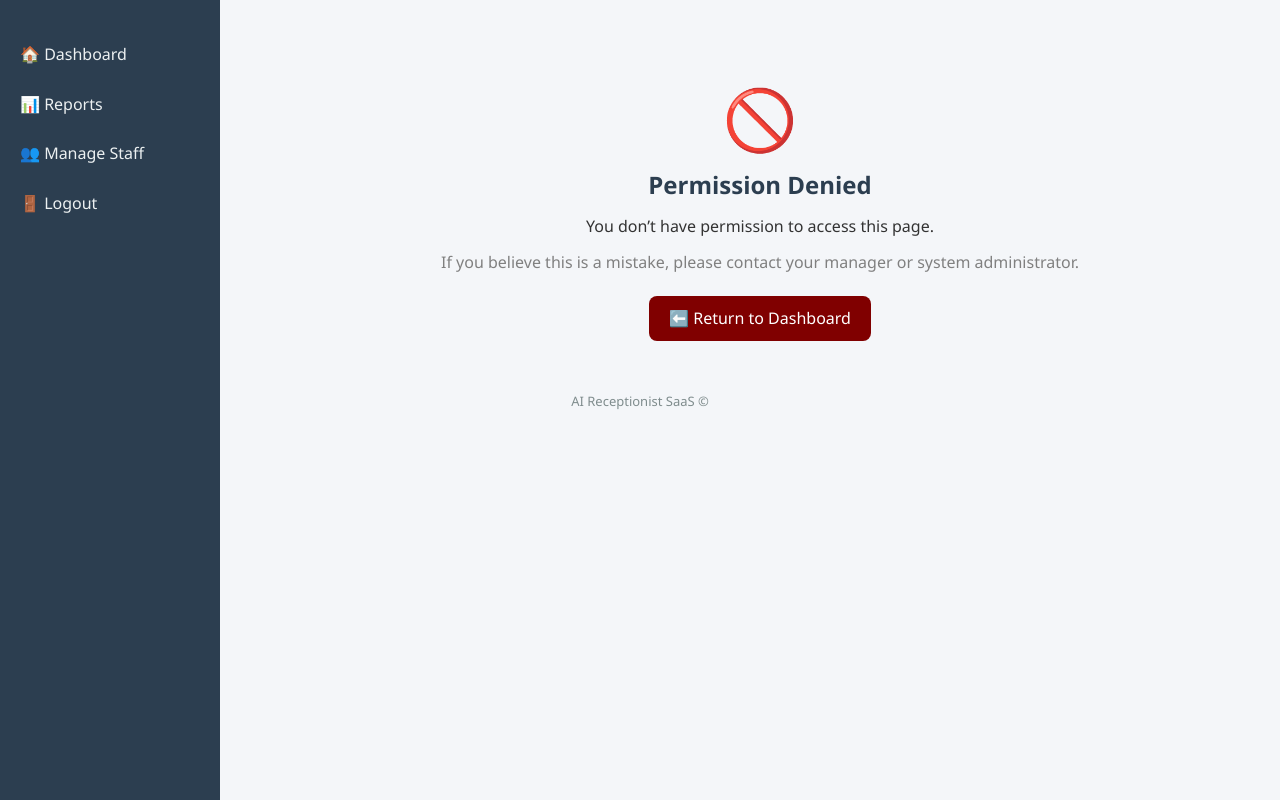
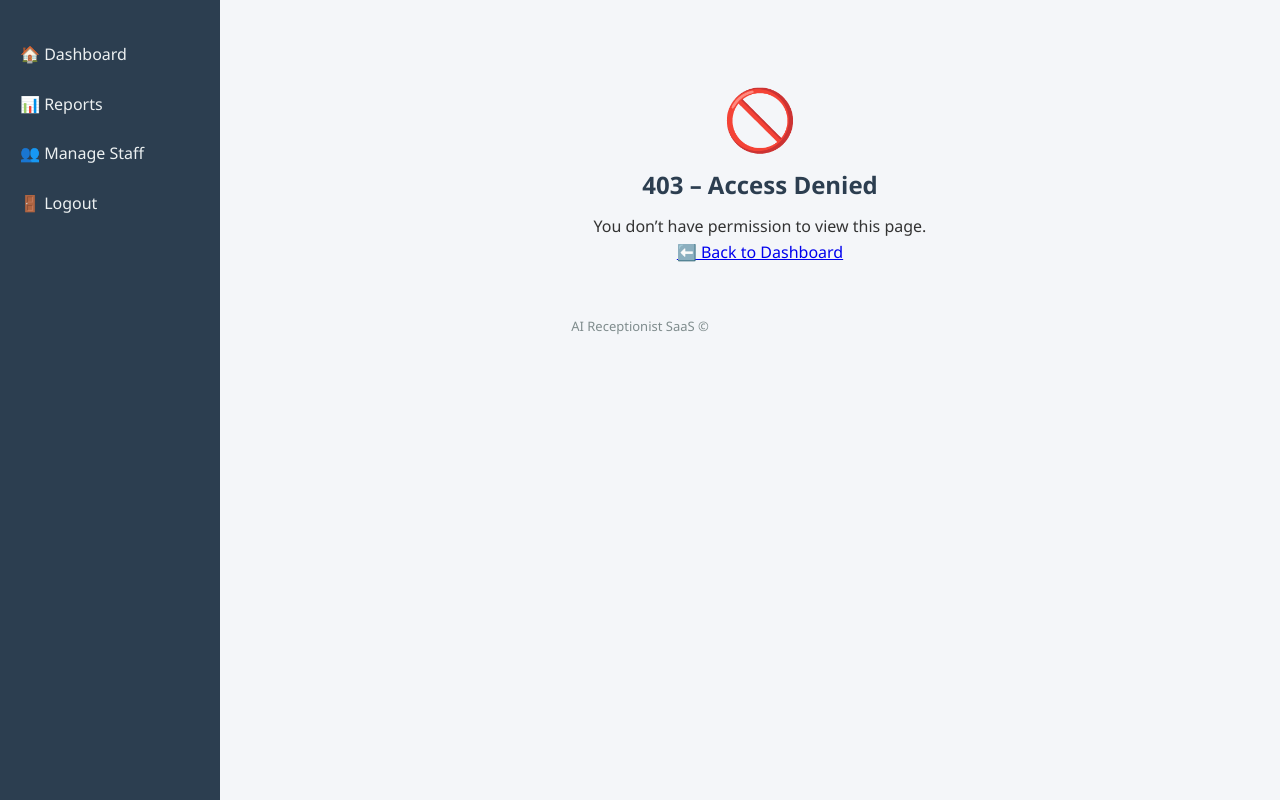
Before and after one commit to ConnorV2006/AI-Receptionist-Enchanced, a Flask app: template templates/403.html in a window 1280 px wide. Run offline with Flask 3, Linux system fonts and the light colour scheme; the template is opened without the code that fills it, so the values that code supplies are empty.

Commit message:
Update 403.html

```diff
--- a/templates/403.html
+++ b/templates/403.html
@@ -3,11 +3,8 @@
 {% block content %}
 <div style="text-align:center; margin-top:50px;">
   <div style="font-size:60px;">🚫</div>
-  <h2>Permission Denied</h2>
-  <p>You don’t have permission to access this page.</p>
-  <p style="margin-top:10px; color:gray;">
-    If you believe this is a mistake, please contact your manager or system administrator.
-  </p>
-  <a href="{{ url_for('dashboard') }}" style="display:inline-block; margin-top:20px; padding:10px 20px; background:#800000; color:white; border-radius:8px; text-decoration:none;">⬅️ Return to Dashboard</a>
+  <h2>403 – Access Denied</h2>
+  <p>You don’t have permission to view this page.</p>
+  <a href="{{ url_for('dashboard') }}">⬅️ Back to Dashboard</a>
 </div>
 {% endblock %}
```
